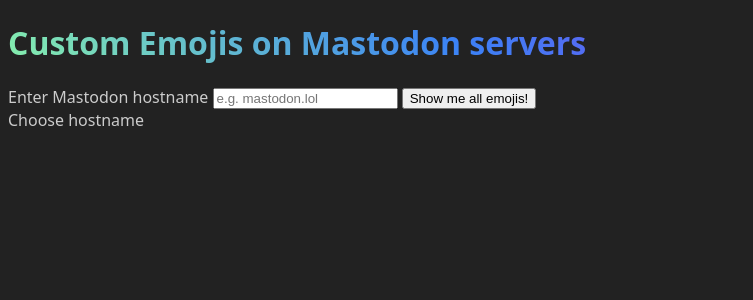
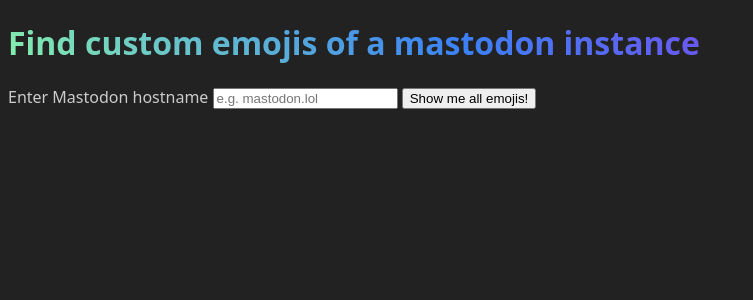
Before and after one commit to weiland/custom-emojis-on-mastodon, a SvelteKit app: page / in a window 1280 px wide. Shown: the top 300 px of the page, without its empty margins (0-753 px from the left). Built offline with nearby package versions, Linux system fonts and the light colour scheme.

Commit message:
Improve structure

```diff
--- /dev/null
+++ b/src/components/Form.svelte
@@ -0,0 +1,18 @@
+<script lang="ts">
+	async function handleSubmit({ target }: SubmitEvent): Promise<void> {
+		if (!target) {
+			return;
+		}
+		const data = new FormData(target as HTMLFormElement);
+		const hostname = data.get('hostname');
+		console.log('formData hostname', hostname);
+		if (!hostname) return;
+		location.href = `/${hostname}`;
+	}
+</script>
+
+<form on:submit|preventDefault={handleSubmit}>
+	<label for="hostname">Enter Mastodon hostname</label>
+	<input name="hostname" type="text" placeholder="e.g. mastodon.lol" id="hostname" />
+	<input type="submit" value="Show me all emojis!" />
+</form>
--- /dev/null
+++ b/src/routes/+layout.svelte
@@ -0,0 +1,42 @@
+<main>
+	<slot />
+</main>
+
+<style>
+	:root {
+		--accent: 134, 239, 172;
+		--accent-light: 224, 204, 250;
+		--accent-dark: 59, 130, 246;
+		--accent-gradient: linear-gradient(
+			45deg,
+			rgb(var(--accent)),
+			rgb(var(--accent-dark)) 30%,
+			rgb(147, 51, 234) 60%
+		);
+
+		--color: #ccc;
+		--background-color: #222;
+
+		--smol-icons: 1rem;
+		--not-so-smol-icons: 2rem;
+		--larger-icons: 3rem;
+	}
+	:global(html) {
+		font-family: system-ui, sans-serif;
+		color: var(--color);
+		background: var(--background-color);
+		background-size: 14rem;
+	}
+
+	main {
+		margin: auto;
+	}
+
+	:global(h1) {
+		background-image: var(--accent-gradient);
+		background-clip: text;
+		-webkit-text-fill-color: transparent;
+		background-size: 120%;
+		background-position: 0%;
+	}
+</style>
--- a/src/routes/+page.svelte
+++ b/src/routes/+page.svelte
@@ -1,156 +1,9 @@
 <script lang="ts">
-	import type { PageData } from './$types';
-
-	export let data: PageData;
-
-	let emojis: Record<string, { shortcode: string; static_url: string }[]> | undefined = data.emojis;
-
-	let headline = data.hostname
-		? `Custom Emojis of ${data.hostname} Mastodon server`
-		: 'Custom Emojis on Mastodon servers';
-
-	function shortcode({ shortcode }: { shortcode: string }) {
-		return `:${shortcode}:`;
-	}
-
-	async function copy(text: string): Promise<void> {
-		return navigator.clipboard
-			.writeText(text)
-			.catch((e) => console.error('Could not copy shortcode to clipboard', text, e));
-	}
-
-	async function handleSubmit({ target }: SubmitEvent): Promise<void> {
-		if (!target) {
-			return;
-		}
-		const data = new FormData(target as HTMLFormElement);
-		const hostname = data.get('hostname');
-		console.log('formData hostname', hostname);
-		if (!hostname) return;
-		location.href = `/${hostname}`;
-	}
+	import Form from "../components/Form.svelte";
 </script>
 
-<main>
-	<h1 class="headline">{headline}</h1>
-	<form on:submit|preventDefault={handleSubmit}>
-		<label for="hostname">Enter Mastodon hostname</label>
-		<input
-			name="hostname"
-			type="text"
-			placeholder="e.g. mastodon.lol"
-			id="hostname"
-		/>
-		<input type="submit" value="Show me all emojis!" />
-	</form>
-	{#if emojis}
-		<ul role="list">
-			{#each Object.entries(emojis) as [category, emojiList]}
-				<li>
-					<h2>
-						{category === 'undefined' ? 'no category' : category}
-					</h2>
-					<ul role="list" class="list">
-						{#each emojiList as emoji}
-							<li class="item">
-								<button
-									class="btn"
-									on:click={() => copy(shortcode(emoji))}
-									title={`Copy ${shortcode(emoji)}`}
-								>
-									<img alt={emoji.shortcode} src={emoji.static_url} loading="lazy" />
-									{shortcode(emoji)}
-								</button>
-							</li>
-						{/each}
-					</ul>
-				</li>
-			{/each}
-		</ul>
-	{:else}
-		Choose hostname
-	{/if}
-</main>
+<h1>Find custom emojis of a mastodon instance</h1>
+<Form />
 
 <style>
-	:root {
-		--accent: 134, 239, 172;
-		--accent-light: 224, 204, 250;
-		--accent-dark: 59, 130, 246;
-		--accent-gradient: linear-gradient(
-			45deg,
-			rgb(var(--accent)),
-			rgb(var(--accent-dark)) 30%,
-			rgb(147, 51, 234) 60%
-		);
-
-		--color: #ccc;
-		--background-color: #222;
-
-		--smol-icons: 1rem;
-		--not-so-smol-icons: 2rem;
-		--larger-icons: 3rem;
-	}
-	:global(html) {
-		font-family: system-ui, sans-serif;
-		color: var(--color);
-		background: var(--background-color);
-		background-size: 14rem;
-	}
-
-	.headline {
-		background-image: var(--accent-gradient);
-		background-clip: text;
-		-webkit-text-fill-color: transparent;
-		background-size: 120%;
-		background-position: 0%;
-	}
-
-	main {
-		margin: auto;
-	}
-	ul {
-		list-style: none;
-	}
-	.list {
-		display: grid;
-		grid-template-columns: repeat(auto-fit, minmax(24ch, 1fr));
-		gap: 1rem;
-		align-items: start;
-		justify-items: center;
-	}
-
-	.item {
-		padding: 1px;
-		background-color: #23262d;
-		background-image: none;
-		background-size: 400%;
-		border-radius: 7px;
-		background-position: 100%;
-		transition: background-position 0.6s cubic-bezier(0.22, 1, 0.36, 1);
-		box-shadow: inset 0 0 0 1px rgba(255, 255, 255, 0.1);
-	}
-	.item:is(:hover, :focus-within) {
-		background-position: 0;
-		background-image: var(--accent-gradient);
-	}
-	.btn:focus-visible {
-		outline: none;
-		transition: none;
-		box-shadow: 0 0 0 2px var(--background-color), 0 0 0 4px red;
-	}
-	.btn {
-		width: 100%;
-		line-height: 1.4;
-		padding: calc(1.5rem - 1px);
-		border: 0;
-		border-radius: 8px;
-		color: white;
-		background-color: #23262d;
-		opacity: 1;
-	}
-	img {
-		margin-right: 0.5rem;
-		width: var(--smol-icons);
-	}
 </style>
--- /dev/null
+++ b/src/routes/[hostname]/+page.svelte
@@ -0,0 +1,149 @@
+<script lang="ts">
+	import type { PageData } from './$types';
+	import Form from '../../components/Form.svelte';
+
+	export let data: PageData;
+
+	let emojis: Record<string, { shortcode: string; static_url: string }[]> | undefined = data.emojis;
+
+	function shortcode({ shortcode }: { shortcode: string }) {
+		return `:${shortcode}:`;
+	}
+
+	async function copy(text: string): Promise<void> {
+		return navigator.clipboard
+			.writeText(text)
+			.catch((e) => console.error('Could not copy shortcode to clipboard', text, e));
+	}
+
+	function isQueer(raw: string): boolean {
+		const text = raw.toLowerCase().trim();
+		return text.includes('queer') || text.includes('lgbt');
+	}
+
+	function enhanceCategory(raw: string): string {
+		if (!raw) {
+			return 'uncategorised';
+		}
+		const text = raw.toLowerCase().trim();
+
+		if (text.includes('haj')) {
+			return raw + ' 🦈';
+		}
+
+		if (text.includes('bread')) {
+			return raw + ' 🍞';
+		}
+
+		return raw;
+	}
+</script>
+
+<h1>Custom Emojis of <i>{data.hostname ? data.hostname : 'an invalid'}</i> Mastodon server</h1>
+or <a href="#hostname">choose another server</a>
+{#if emojis}
+	<ul role="list">
+		{#each Object.entries(emojis) as [category, emojiList]}
+			<li>
+				<h2 class={isQueer(category) ? 'text-rainbow' : ''}>
+					{enhanceCategory(category)}
+				</h2>
+				<ul role="list" class="list">
+					{#each emojiList as emoji}
+						<li class="item">
+							<button
+								class="btn"
+								on:click={() => copy(shortcode(emoji))}
+								title={`Copy ${shortcode(emoji)}`}
+							>
+								<img alt={emoji.shortcode} src={emoji.static_url} loading="lazy" />
+								{shortcode(emoji)}
+							</button>
+						</li>
+					{/each}
+				</ul>
+			</li>
+		{/each}
+	</ul>
+{:else}
+	Could not fetch Emoji-List. Please fix hostname or choose another one.
+{/if}
+<Form />
+
+<style>
+	:root {
+		--accent: 134, 239, 172;
+		--accent-light: 224, 204, 250;
+		--accent-dark: 59, 130, 246;
+		--accent-gradient: linear-gradient(
+			45deg,
+			rgb(var(--accent)),
+			rgb(var(--accent-dark)) 30%,
+			rgb(147, 51, 234) 60%
+		);
+
+		--color: #ccc;
+		--background-color: #222;
+
+		--smol-icons: 1rem;
+		--not-so-smol-icons: 2rem;
+		--larger-icons: 3rem;
+	}
+	:global(html) {
+		font-family: system-ui, sans-serif;
+		color: var(--color);
+		background: var(--background-color);
+		background-size: 14rem;
+	}
+
+	.text-rainbow {
+		display: inline-block;
+		background-image: linear-gradient(to left, violet, indigo, blue, green, yellow, orange, red);
+		background-clip: text;
+		-webkit-text-fill-color: transparent;
+	}
+	ul {
+		list-style: none;
+	}
+	.list {
+		display: grid;
+		grid-template-columns: repeat(auto-fit, minmax(24ch, 1fr));
+		gap: 1rem;
+		align-items: start;
+		justify-items: center;
+	}
+
+	.item {
+		padding: 1px;
+		background-color: #23262d;
+		background-image: none;
+		background-size: 400%;
+		border-radius: 7px;
+		background-position: 100%;
+		transition: background-position 0.6s cubic-bezier(0.22, 1, 0.36, 1);
+		box-shadow: inset 0 0 0 1px rgba(255, 255, 255, 0.1);
+	}
+	.item:is(:hover, :focus-within) {
+		background-position: 0;
+		background-image: var(--accent-gradient);
+	}
+	.btn:focus-visible {
+		outline: none;
+		transition: none;
+		box-shadow: 0 0 0 2px var(--background-color), 0 0 0 4px red;
+	}
+	.btn {
+		width: 100%;
+		line-height: 1.4;
+		padding: calc(1.5rem - 1px);
+		border: 0;
+		border-radius: 8px;
+		color: white;
+		background-color: #23262d;
+		opacity: 1;
+	}
+	img {
+		margin-right: 0.5rem;
+		width: var(--smol-icons);
+	}
+</style>
--- a/src/routes/+page.ts
+++ b/src/routes/[hostname]/+page.ts
@@ -10,12 +10,11 @@
 	category: Category
 };
 
-export const load = (async ({ fetch, url }) => {
+export const load = (async ({ fetch, url, params }) => {
 
-	const hostname = url.searchParams.get('hostname');
+	const hostname = params.hostname;
 	if (!hostname) {
 		return {};
-		// return { error: 'Please provide a hostname.' };
 	}
 
 	if (!/\./.test(hostname) || hostname.length <= 3) {
@@ -26,6 +25,9 @@
 	let res;
 	try {
 		res = await fetch(emojisUrl);
+                if (res.status >= 400) {
+                        throw new Error(`${res.status} (${res.statusText}) Status received.`);
+                }
 	} catch (error) {
 		console.error('Error during fetch:', error);
 		return { error: `Could not fetch Emoji list from hostname "${hostname}".` };
```
